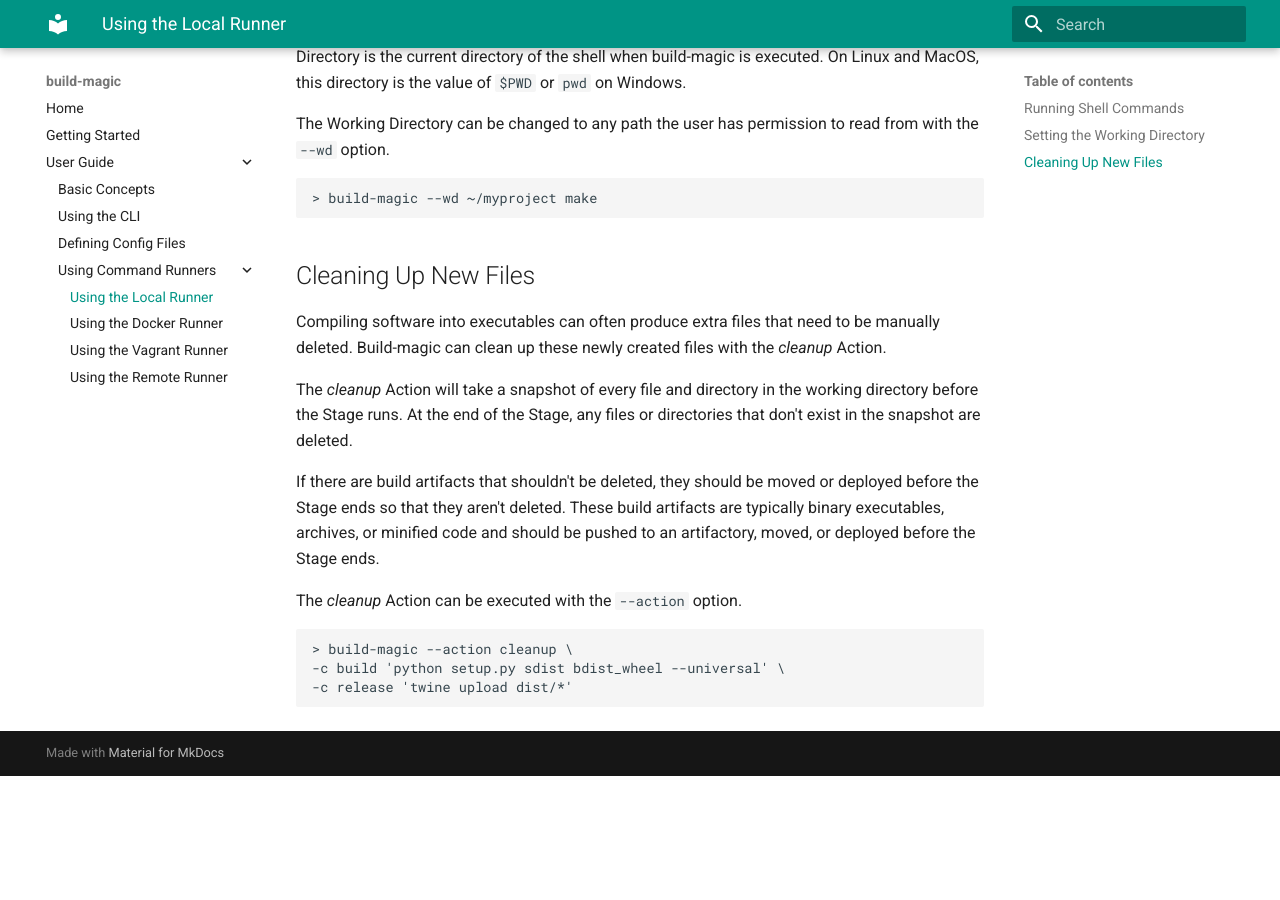
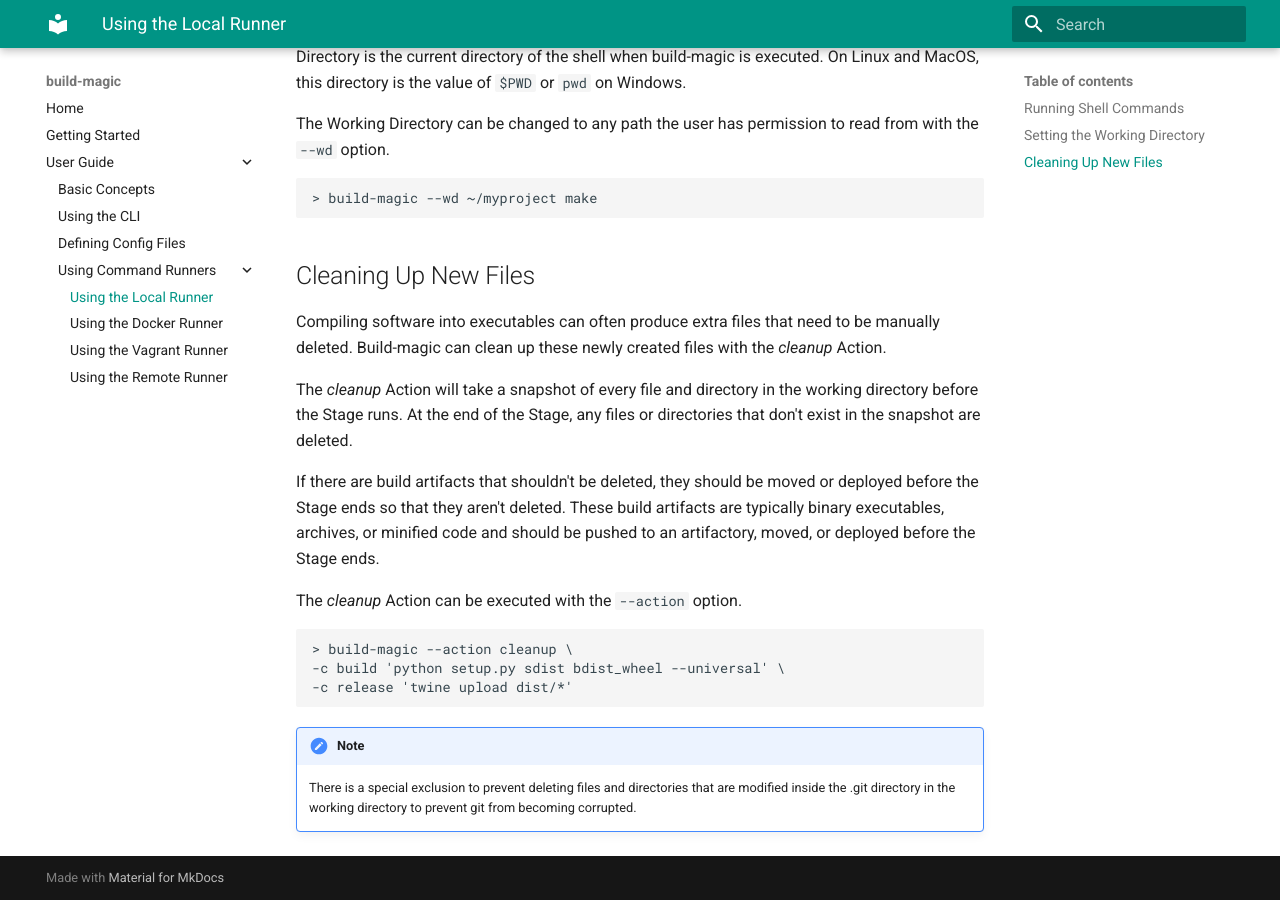
Before and after one commit to cmmorrow/build-magic, an MkDocs documentation site: the page built from docs/user_guide/runners/local_usage.md, in a window 1280 px wide and 900 px high, scrolled down 719 px. Built offline with MkDocs 1.6.1 and Material for MkDocs 9.7.7, drawn with Linux system fonts in a browser that asks for light colours; before the commit the page ends 1495 px from its top, so only the background shows below that.

Commit message:
Updated docs to note the .git exception.

````diff
--- a/docs/user_guide/runners/local_usage.md
+++ b/docs/user_guide/runners/local_usage.md
@@ -47,3 +47,6 @@ The *cleanup* Action can be executed with the `--action` option.
 -c build 'python setup.py sdist bdist_wheel --universal' \
 -c release 'twine upload dist/*'
 ```
+
+!!! Note
+    There is a special exclusion to prevent deleting files and directories that are modified inside the .git directory in the working directory to prevent git from becoming corrupted.
````
Also changed, not shown: docs/user_guide/runners/docker_usage.md (+3 -0 lines), docs/user_guide/runners/remote_usage.md (+3 -0 lines).
